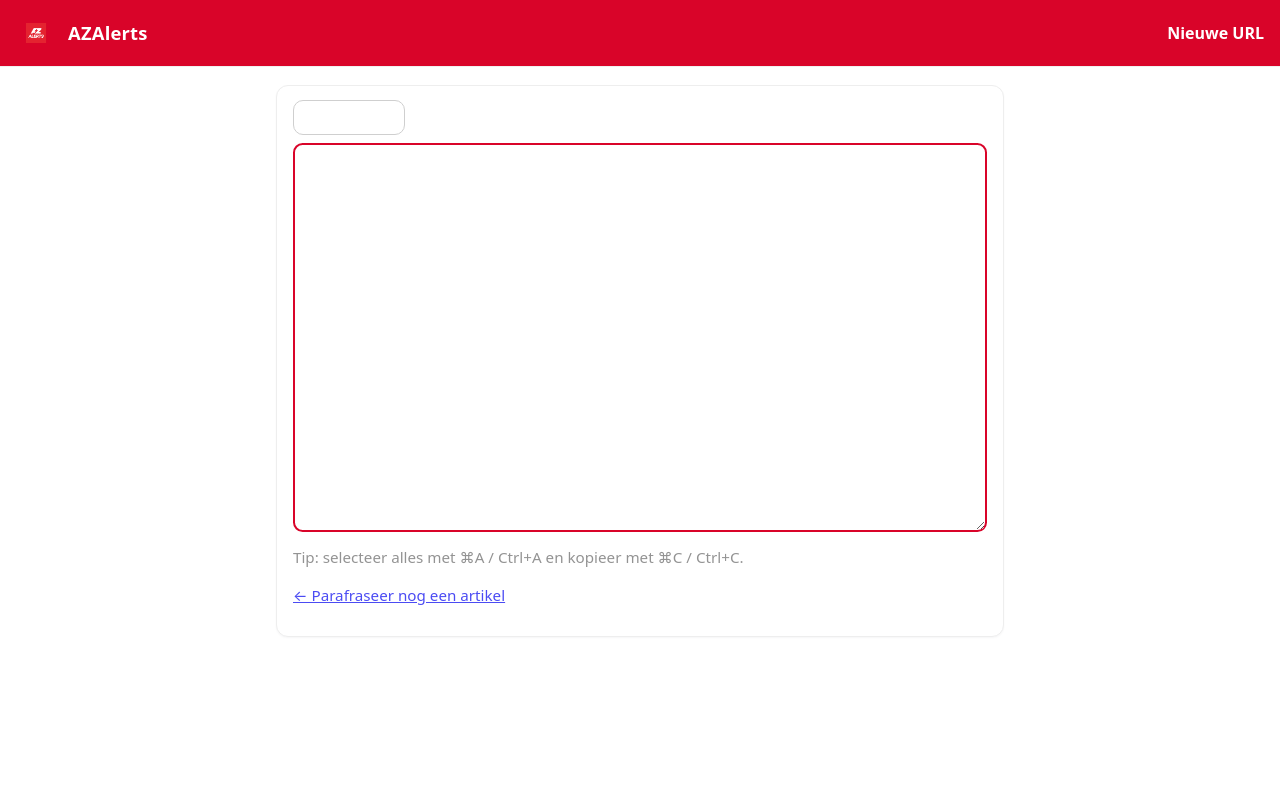
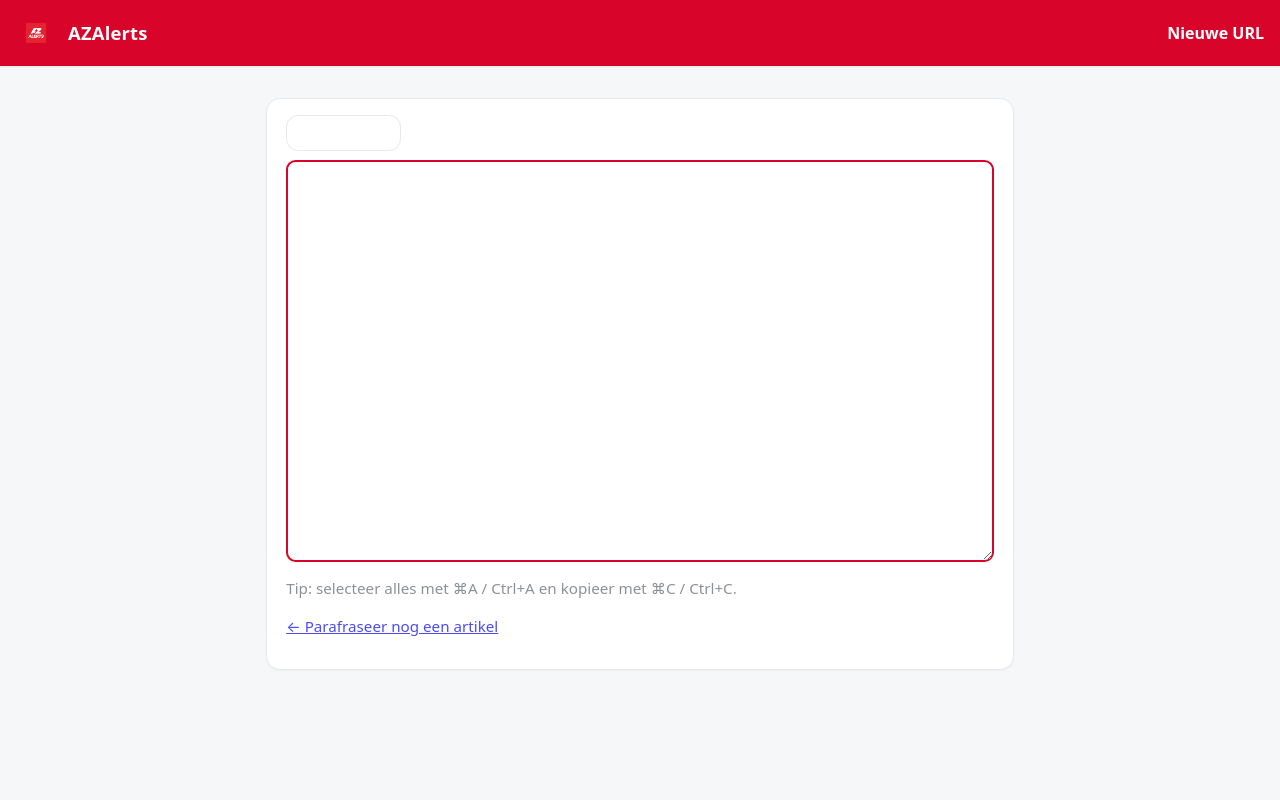
Before and after one commit to azalerts/azalerts-bot, a Flask app: template templates/az_result.html in a window 1280 px wide. Run offline with Flask 3, Linux system fonts and the light colour scheme; the template is opened without the code that fills it, so the values that code supplies are empty; some libraries are stand-ins or nearby versions.

Commit message:
Update az_result.html

```diff
--- a/templates/az_result.html
+++ b/templates/az_result.html
@@ -6,13 +6,18 @@
   <title>Resultaat • AZAlerts</title>
   <link rel="stylesheet" href="{{ url_for('static', filename='styles.css') }}">
   <style>
-    .container { max-width: 760px; margin: 1.2rem auto; padding: 0 1rem; }
-    .tools { display:flex; gap:.5rem; align-items:center; margin-bottom:.5rem; }
-    .btn { padding:.55rem .8rem; border-radius:10px; border:1px solid #cfcfcf; background:#fff; cursor:pointer; font-weight:600; }
-    .btn:focus { outline: 2px solid #e10600; outline-offset: 1px; }
-    .titlecard, .card { background:#fff; border:1px solid #eee; border-radius:12px; padding: .9rem 1rem; margin-bottom: .9rem; }
-    textarea { width:100%; min-height: 130px; font-family: ui-monospace, SFMono-Regular, Menlo, Monaco, Consolas, "Liberation Mono", "Courier New", monospace; line-height:1.5; }
-    .hint { color:#666; font-size:.95rem; }
+    :root{
+      --az-red:#e10600; --az-dark:#0c0c0d; --az-gray:#f6f7f9; --az-border:#e7e8ea;
+      --radius:14px;
+    }
+    body{background:var(--az-gray); color:var(--az-dark);}
+    .container { max-width: 780px; margin: 2rem auto; padding: 0 1rem; }
+    .panel{ background:#fff; border:1px solid var(--az-border); border-radius:var(--radius); padding:1rem 1.2rem; box-shadow:0 1px 2px rgba(0,0,0,.04);}
+    .tools { display:flex; gap:.5rem; align-items:center; margin-bottom:.6rem; }
+    .btn { padding:.6rem .9rem; border-radius:12px; border:1px solid var(--az-border); background:#fff; cursor:pointer; font-weight:650; }
+    .btn:focus { outline:2px solid var(--az-red); outline-offset:1px; }
+    textarea { width:100%; min-height: 130px; font-family: ui-monospace, SFMono-Regular, Menlo, Monaco, Consolas, "Liberation Mono", "Courier New", monospace; line-height:1.55; }
+    .hint { color:#5f6368; font-size:.95rem; }
   </style>
 </head>
 <body>
@@ -27,14 +32,14 @@
   <main class="container">
     {% with msgs = get_flashed_messages() %}
       {% if msgs %}
-        <div class="alert">
-          {% for m in msgs %}<p>{{ m }}</p>{% endfor %}
-        </div>
+        <div class="panel" style="border-left:4px solid var(--az-red);"><div>
+          {% for m in msgs %}<p style="margin:.3rem 0;">{{ m }}</p>{% endfor %}
+        </div></div>
       {% endif %}
     {% endwith %}
 
     {% if result and result.title %}
-      <section class="titlecard">
+      <section class="panel" style="margin-bottom:.9rem;">
         <div class="tools">
           <button type="button" id="copyTitleBtn" class="btn">Kopieer titel</button>
         </div>
@@ -42,13 +47,13 @@
       </section>
     {% endif %}
 
-    <section class="card">
+    <section class="panel">
       <div class="tools">
         <button type="button" id="copyTextBtn" class="btn">Kopieer tekst</button>
       </div>
       <textarea id="resultBox" rows="18" aria-label="Parafraseerde tekst">{{ output_text }}</textarea>
-      <p class="hint">Tip: selecteer alles met ⌘A / Ctrl+A en kopieer met ⌘C / Ctrl+C.</p>
-      <p class="hint"><a href="/">← Parafraseer nog een artikel</a></p>
+      <p class="hint" style="margin-top:.6rem;">Tip: selecteer alles met ⌘A / Ctrl+A en kopieer met ⌘C / Ctrl+C.</p>
+      <p class="hint" style="margin-top:.2rem;"><a href="/">← Parafraseer nog een artikel</a></p>
     </section>
   </main>
 
```
